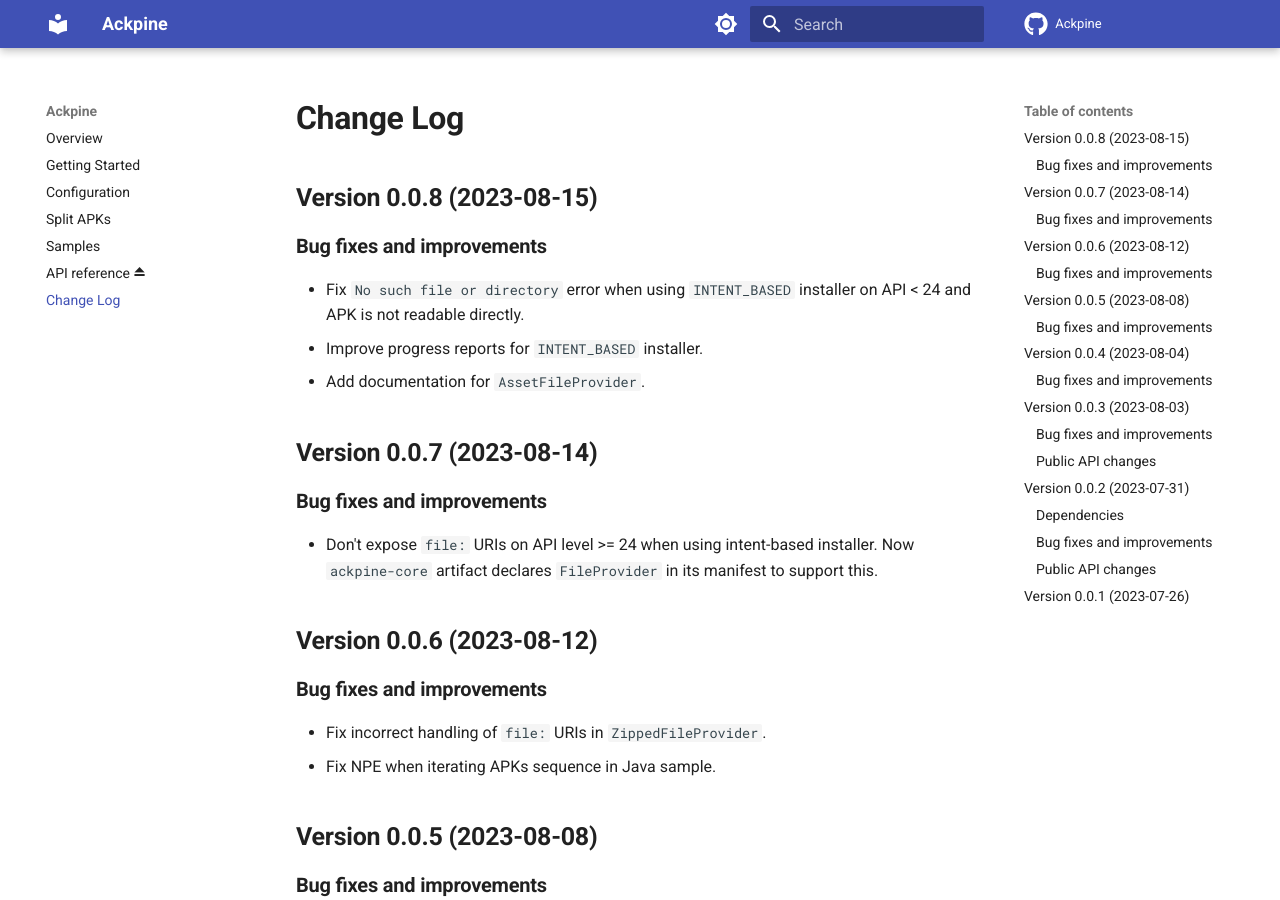
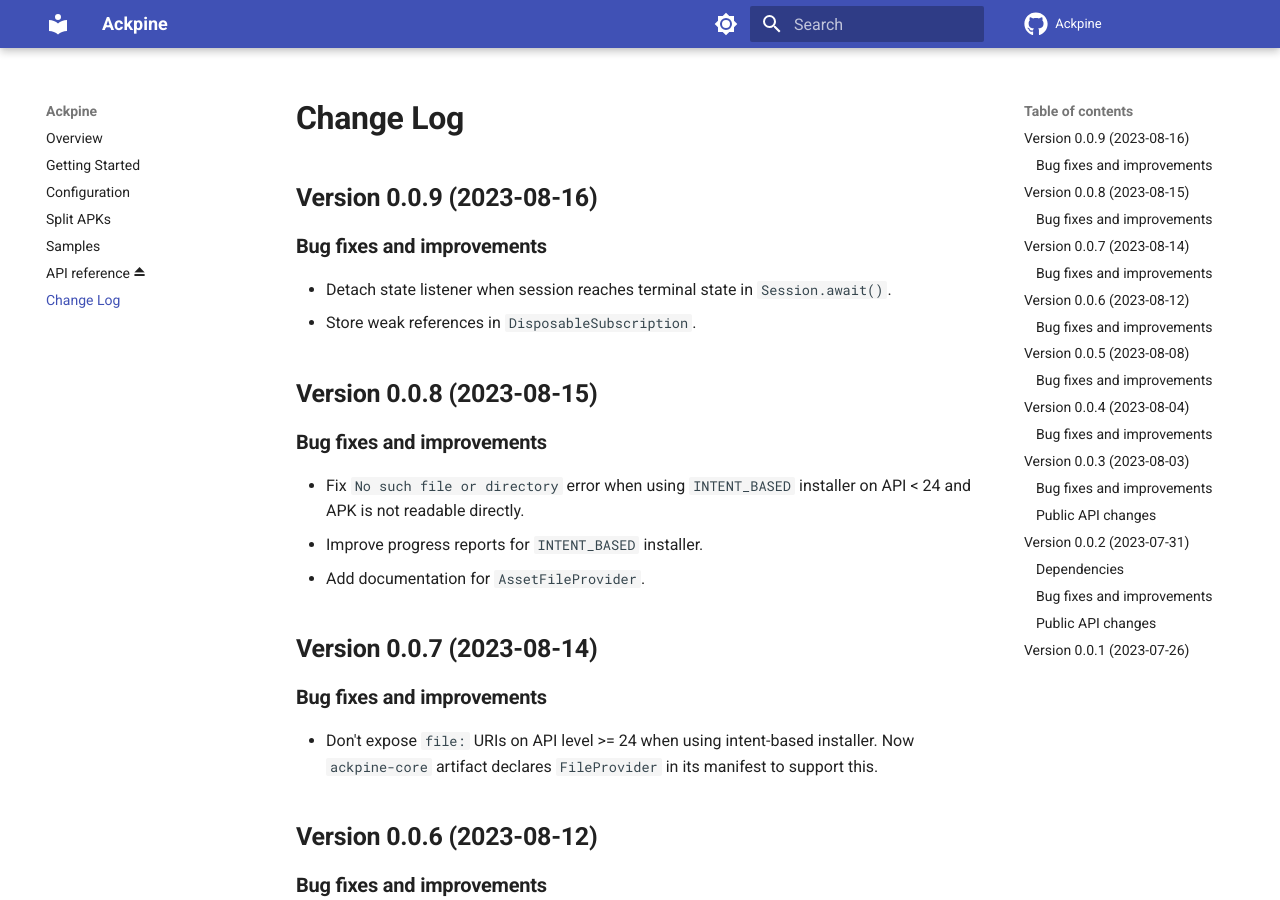
Before and after one commit to solrudev/Ackpine, an MkDocs documentation site: the page built from docs/changelog.md, in a window 1280 px wide and 900 px high. Built offline with MkDocs 1.6.1 and Material for MkDocs 9.7.7, drawn with Linux system fonts in a browser that asks for light colours; comment, search, counter and statistics services are not loaded.

Commit message:
add version 0.0.9 to changelog

```diff
--- a/docs/changelog.md
+++ b/docs/changelog.md
@@ -1,5 +1,13 @@
 Change Log
 ==========
+
+Version 0.0.9 (2023-08-16)
+--------------------------
+
+### Bug fixes and improvements
+
+- Detach state listener when session reaches terminal state in `Session.await()`.
+- Store weak references in `DisposableSubscription`.
 
 Version 0.0.8 (2023-08-15)
 --------------------------
```
